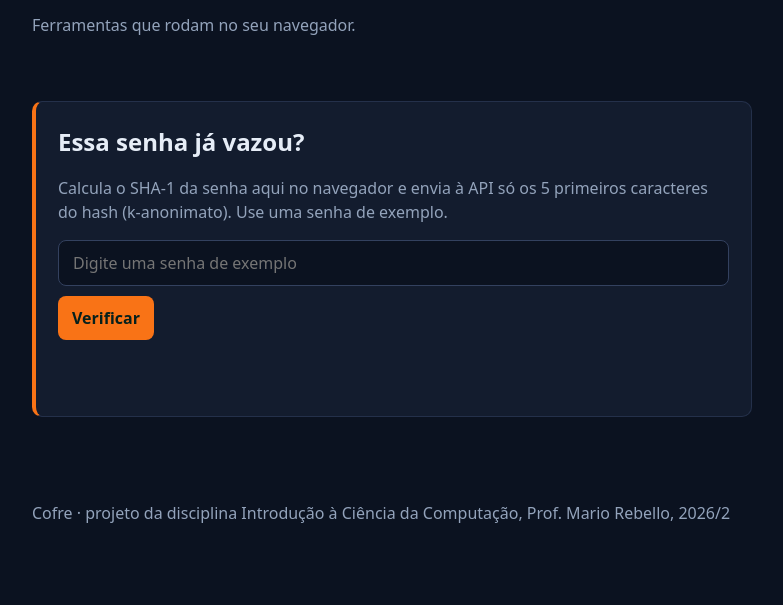
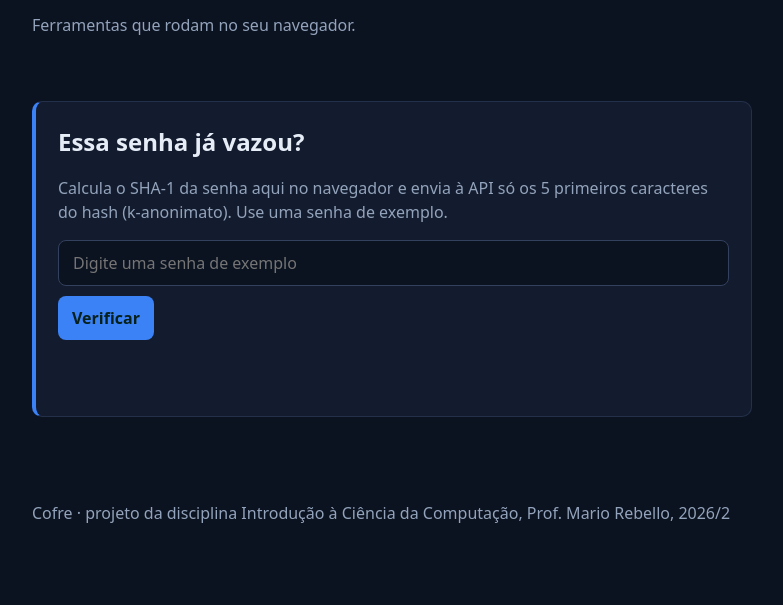
Before and after one commit to GoldenCrew-ADM/cofre, a plain HTML site: page cofre/index.html in a window 1280 px wide. Shown: the part 195-800 px from the top of the page, without its empty margins (248-1031 px from the left). Drawn offline with Linux system fonts and the light colour scheme.

Commit message:
Tema A: usa azul como destaque

```diff
--- a/cofre/style.css
+++ b/cofre/style.css
@@ -1,6 +1,6 @@
 /* Cores do Cofre */
 :root {
-  --destaque: #f97316;
+  --destaque: #3b82f6;
   --fundo: #0b1220;
   --cartao: #131c2e;
   --texto: #e6edf7;
```
